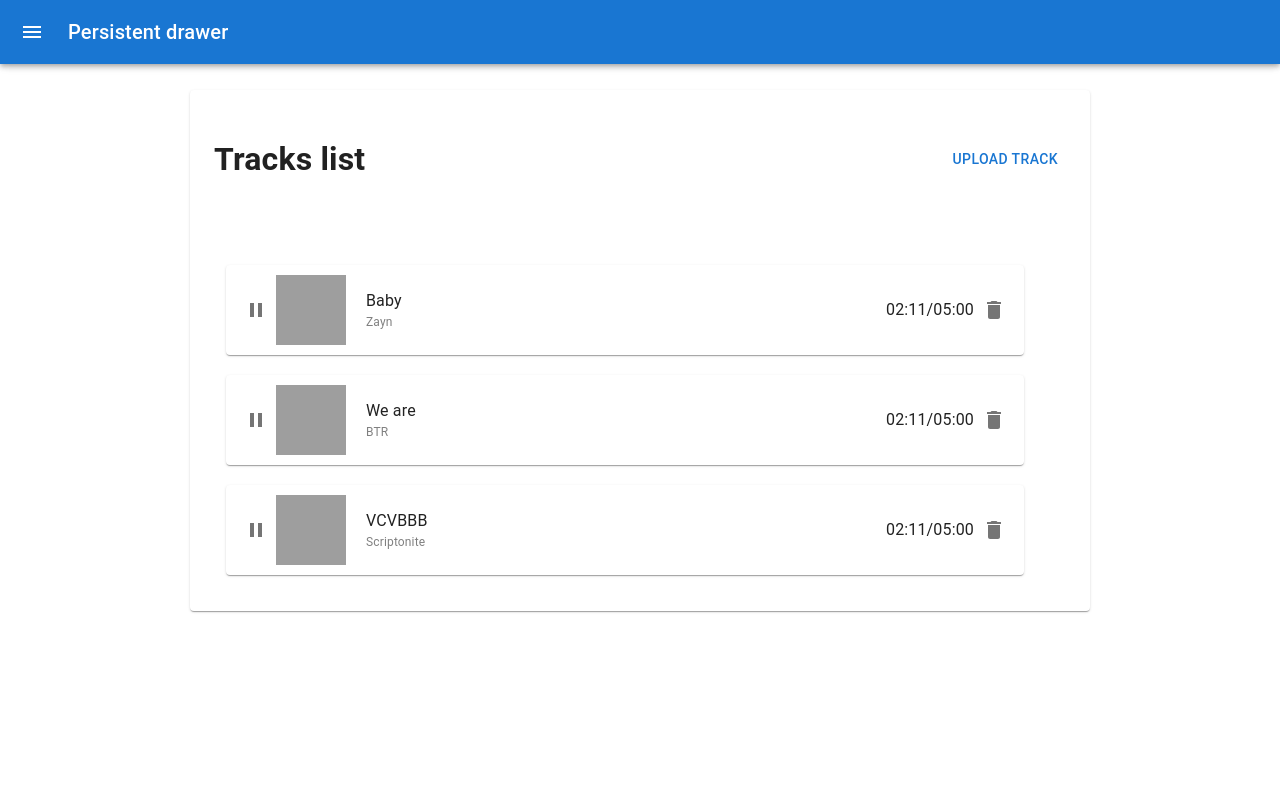
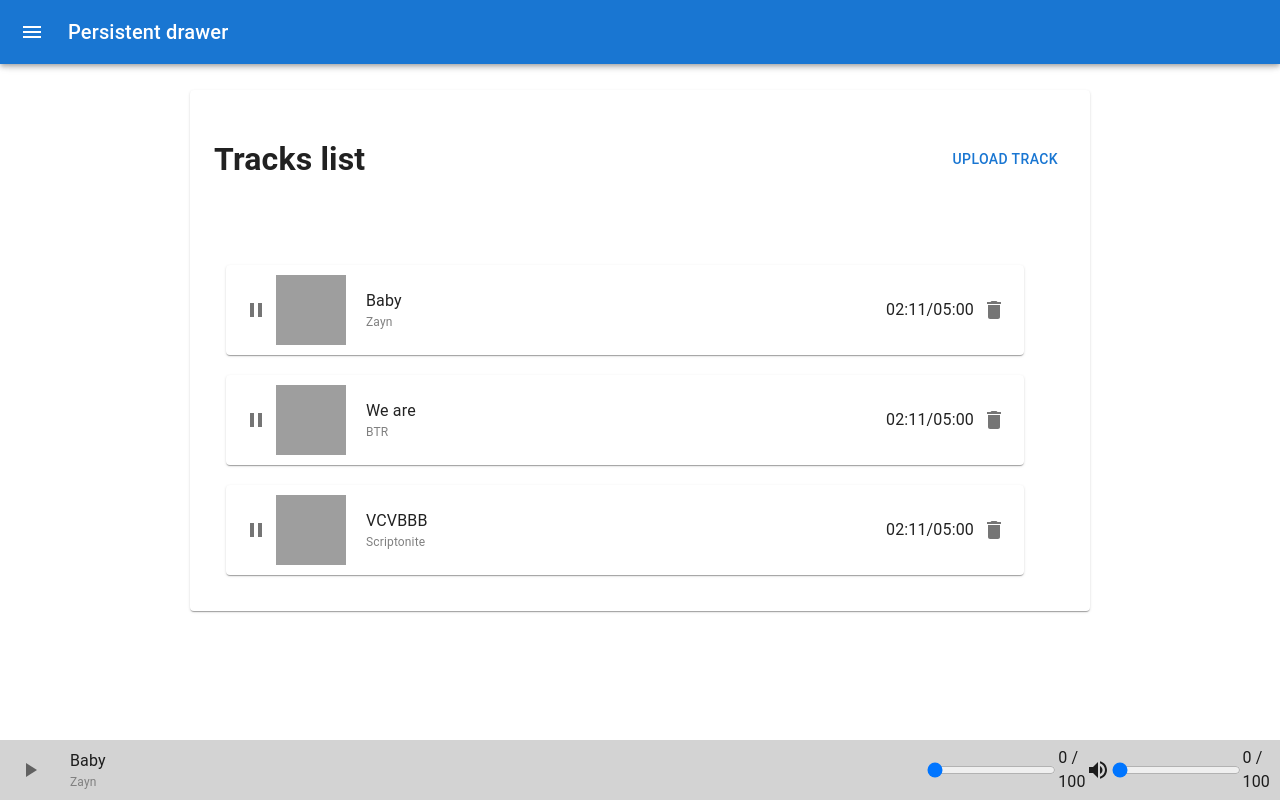
Before and after one commit to ImYersain/Music-Platform, a Next.js app in the folder client/: page /tracks in a window 1280 px wide. Built offline with nearby package versions, Linux system fonts and the light colour scheme.

Commit message:
f/added Player (with trackProgressBar and volumeBar) component

```diff
--- /dev/null
+++ b/client/components/Player.tsx
@@ -0,0 +1,31 @@
+import React from 'react'
+import { IconButton } from '@material-ui/core';
+import { Pause, PlayArrow } from '@material-ui/icons';
+import styles from '../styles/Player.module.scss';
+import { ITrack } from '../types/tracks';
+import { Grid } from '@mui/material';
+import TrackProgress from './TrackProgress';
+import {VolumeUp} from '@material-ui/icons'
+
+const Player = () => {
+    const track: ITrack =  {_id: '1', artist: 'Zayn', text: 'I dont wanna live forever', audio: 'http://localhost:5000/audio/900818bc-b11f-492b-ab81-15627fa0b418.mp3', picture: 'http://localhost:5000/image/b569afe2-d227-4fec-9fda-7286795b35df.jpg', comments: [{_id: '1', username: 'John', text: 'So so beatiful song!'}], listens: 3, name: 'Baby'};
+    const active = false;
+
+    return (
+        <div className={styles.player}>
+            <IconButton onClick={(e) => e.stopPropagation()}>
+                {active? <Pause /> : <PlayArrow />}
+            </IconButton>
+            <Grid container direction={'column'} className={styles.description}>
+                <div>{track.name}</div>
+                <div className={styles.artist}>{track.artist}</div>
+            </Grid>
+            <TrackProgress left={0} right={100} onChange={() => {}} />
+            <VolumeUp style={{marginLeft: 'auto'}} />
+            <TrackProgress left={0} right={100} onChange={() => {}} />
+        </div>
+    )
+}
+
+
+export default Player;
--- /dev/null
+++ b/client/components/TrackProgress.tsx
@@ -0,0 +1,18 @@
+import React, { FC } from 'react'
+
+interface ITrackProgressProps {
+    left: number;
+    right: number;
+    onChange: (e) => void;
+};
+
+const TrackProgress: FC<ITrackProgressProps> = ({left, right, onChange}) => {
+    return (
+        <div style={{display: 'flex'}}>
+            <input type={'range'} min={left} max={right} value={left} onChange={onChange} />
+            <div>{left} / {right}</div>
+        </div>
+    )
+}
+
+export default TrackProgress;
--- a/client/layouts/MainLayout.tsx
+++ b/client/layouts/MainLayout.tsx
@@ -2,6 +2,7 @@ import Navbar from '@/components/Navbar';
 import { Container } from '@material-ui/core';
 import React from 'react';
 import {FC} from 'react';
+import Player from '../components/Player';
 
 export interface IMainLayoutProps {
     children: React.ReactNode
@@ -14,6 +15,7 @@ const MainLayout: FC<IMainLayoutProps> = ({children}) => {
             <Container maxWidth="xl" style={{margin: '90px 0'}}>
                 {children}
             </Container>
+            <Player />
         </>
     );
 }
--- /dev/null
+++ b/client/styles/Player.module.scss
@@ -0,0 +1,20 @@
+.player {
+    height: 60px;
+    width: 100%;
+    position: fixed;
+    bottom: 0;
+    display: flex;
+    align-items: center;
+    padding: 10px;
+    background-color: lightgrey;
+}
+
+.description {
+    width: 500px;
+    margin: 0 20px;
+}
+
+.artist {
+    font-size: 12px;
+    color: gray;
+}
```
